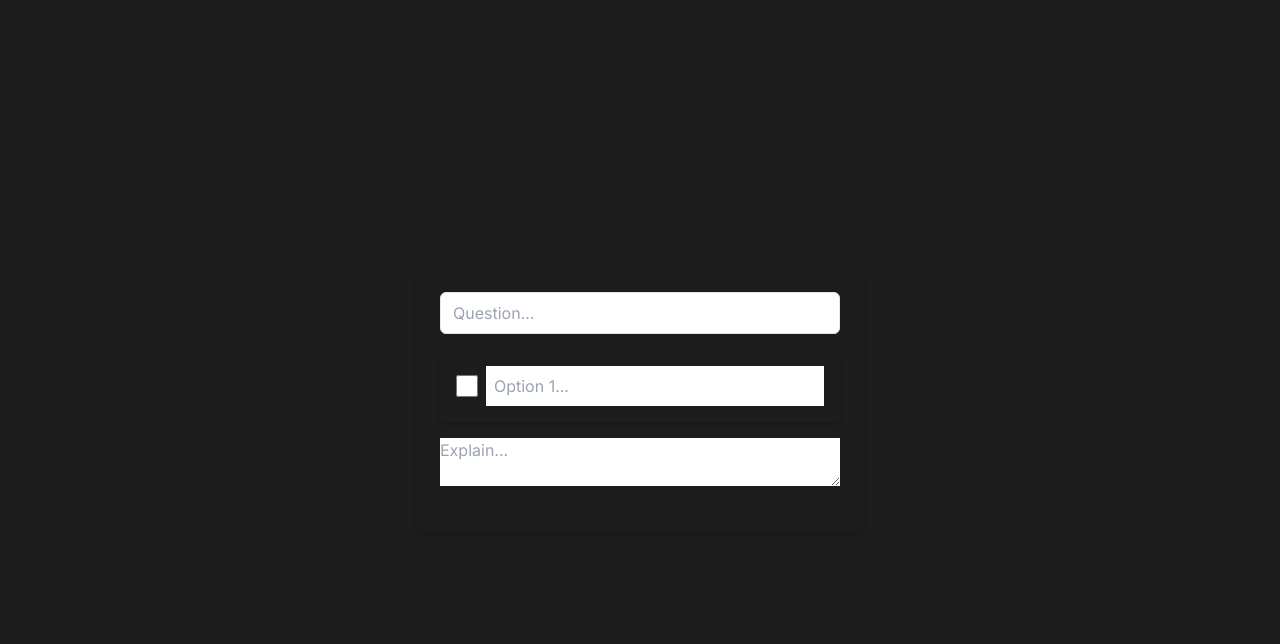
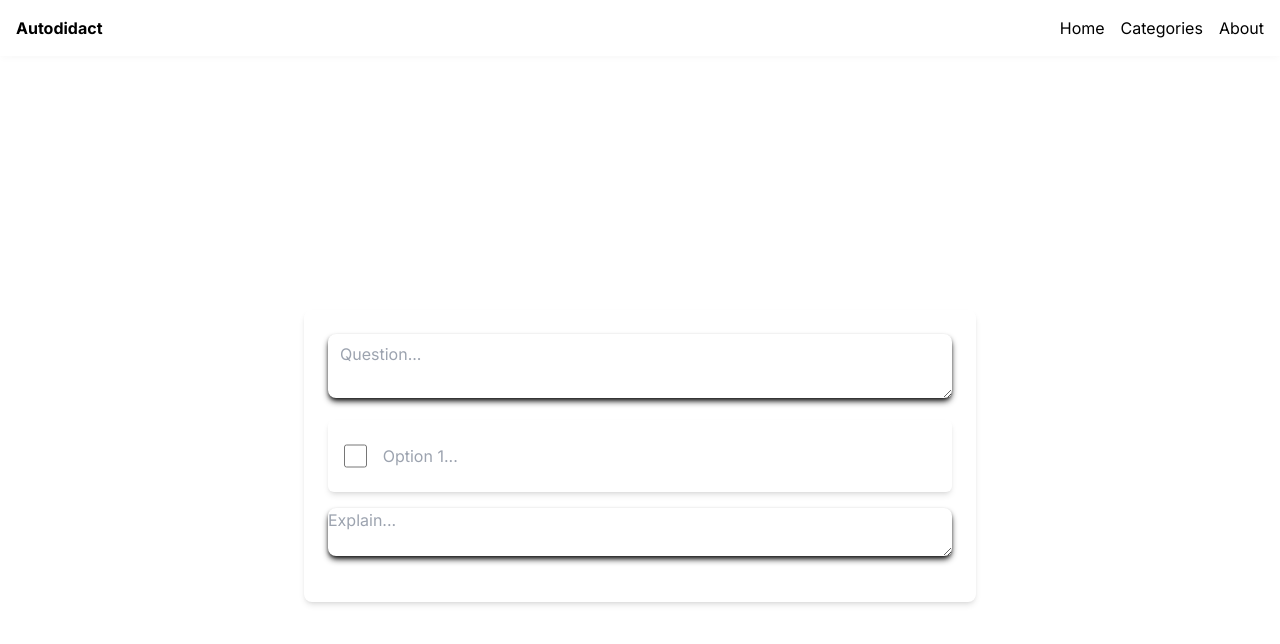
Before and after one commit to san-poon/nexus-adept, a Next.js app: page /quiz/mcqs/createMCQs in a window 1280 px wide. Shown: the top 644 px of the page. Built offline with nearby package versions, Linux system fonts and the light colour scheme.

Commit message:
Add Header component

```diff
--- /dev/null
+++ b/app/Header.tsx
@@ -0,0 +1,26 @@
+import Link from "next/link";
+
+export default function Header() {
+    return (
+        <header className="p-4 shadow-md dark:shadow-neutral-950 shadow-neutral-50">
+            <div className="container mx-auto flex items-center justify-between">
+                {/* Logo */}
+                <div className="font-bold">
+                    Autodidact
+                </div>
+                {/* Navigation Links */}
+                <nav className="hidden md:flex space-x-4">
+                    <Link href="#" className="">Home</Link>
+                    <Link href="#" className="">Categories</Link>
+                    <Link href="#" className="">About</Link>
+                </nav>
+
+                {/* Mobile menu button */}
+                <div className="md:hidden">
+
+                </div>
+
+            </div>
+        </header>
+    )
+}
--- a/app/components/Button.tsx
+++ b/app/components/Button.tsx
@@ -10,7 +10,7 @@ export default function Button({ children, onClick, ...rest }: ButtonProps) {
         <button
             {...rest}
             onClick={onClick}
-            className="bg-blue-500 hover:bg-blue-700 text-white font-bold py-2 px-4 rounded focus:outline-none focus:shadow-outline transform transition hover:scale-105 duration-300 ease-in-out"
+        // className="bg-blue-500 hover:bg-blue-700 text-white font-bold py-2 px-4 rounded focus:outline-none focus:shadow-outline transform transition hover:scale-105 duration-300 ease-in-out"
         >{children}</button>
     )
 }
--- a/app/globals.css
+++ b/app/globals.css
@@ -4,27 +4,23 @@
 
 :root {
     --foreground-color: #000000;
-    /* Black */
+    --background-color: #ffffff;
     --background-start-color: #d6dbdc;
-    /* Light Gray */
     --background-end-color: #ffffff;
-    /* White */
 }
 
 @media (prefers-color-scheme: dark) {
     :root {
-        /* White */
         --foreground-color: #ffffff;
-        /* Dark Gray - more vibrant */
+        --background-color: #1d1d1d;
         --background-start-color: #202020;
-        /* Darker Gray - more vibrant */
         --background-end-color: #202020;
     }
 }
 
 body {
     color: var(--foreground-color);
-    background: #1d1d1d;
+    background: var(--background-color);
     /* background: linear-gradient(to bottom,
             transparent,
             var(--background-end-color)) var(--background-start-color); */
--- a/app/layout.tsx
+++ b/app/layout.tsx
@@ -1,6 +1,7 @@
 import type { Metadata } from 'next';
 import { Inter } from 'next/font/google';
 import './globals.css';
+import Header from './Header';
 
 const inter = Inter({ subsets: ['latin'] });
 
@@ -16,8 +17,10 @@ export default function RootLayout({
 }) {
   return (
     <html lang="en">
-      <body className={inter.className}>
+      <body className={`${inter.className}`}>
+        <Header />
         {children}
+        <footer></footer>
       </body>
     </html>
   );
--- a/app/page.tsx
+++ b/app/page.tsx
@@ -1,3 +1,4 @@
+'use client';
 import Link from 'next/link';
 export default function Home() {
   return (
@@ -9,7 +10,7 @@ export default function Home() {
         <div className="p-4 text-center lg:col-span-3">
           <div className="flex flex-col m-2">
             <div className="rounded-md my-4 py-4"><Link href="/quiz/mcqs/playMCQs" title="Play Javascript quizzes">Play Quiz</Link></div>
-            <div className="rounded-md my-4 py-4"><Link href="/quiz/mcqs/createMCQs title" title="Create quiz, play and learn">Create Quiz</Link></div>
+            <div className="rounded-md my-4 py-4"><Link href="/quiz/mcqs/createMCQs" title="Create quiz, play and learn">Create Quiz</Link></div>
           </div>
         </div>
         <div className="p-4 text-center hidden lg:block">
--- a/app/quiz/mcqs/createMCQs/layout.tsx
+++ b/app/quiz/mcqs/createMCQs/layout.tsx
@@ -1,10 +1,10 @@
 
 export default function Layout({ children }: { children: React.ReactNode }) {
     return (
-        <div className="min-h-screen flex flex-col justify-center items-center dark:bg-slate-900">
-            <div className="max-w-md w-full p-6 rounded-lg shadow-md dark:bg-slate-800">
+        <main className="min-h-screen flex flex-col justify-center items-center dark:bg-inherit">
+            <div className="max-w-2xl w-full p-6 rounded-lg shadow-md dark:bg-neutral-800">
                 {children}
             </div>
-        </div>
+        </main>
     )
 }
--- a/app/quiz/mcqs/createMCQs/ui/explanations.tsx
+++ b/app/quiz/mcqs/createMCQs/ui/explanations.tsx
@@ -11,7 +11,8 @@ export default function ExplanationInput() {
 
     return (
         <div className="mb-4">
-            <textarea className="w-full h-auto dark:text-slate-200 dark:bg-slate-900"
+            <textarea
+                className="w-full min-h-fit dark:bg-inherit shadow-md shadow-neutral-900 focus:outline-none rounded-lg"
                 placeholder="Explain..."
                 value={explanationText}
                 onChange={handleTextChange}
--- a/app/quiz/mcqs/createMCQs/ui/option.tsx
+++ b/app/quiz/mcqs/createMCQs/ui/option.tsx
@@ -21,7 +21,7 @@ export default function OptionInput({ optionNumber }: OptionInputProps): JSX.Ele
     return (
         <div className="mb-4 flex items-center p-4 rounded-md shadow-md">
             <input
-                className="form-checkbox h-6 w-6 text-indigo-600"
+                className="form-checkbox h-6 w-6 rounded-full"
                 type="checkbox"
                 checked={isCorrect}
                 onChange={handleCorrectnessChange}
--- a/app/quiz/mcqs/createMCQs/ui/question.tsx
+++ b/app/quiz/mcqs/createMCQs/ui/question.tsx
@@ -11,9 +11,8 @@ export default function QuestionInput() {
 
     return (
         <div className="mb-4">
-            <input
-                type="text"
-                className="w-full py-2 px-3 border rounded-md shadow-sm focus:outline-none focus:ring focus:border-blue-300 dark:text-slate-200 dark:bg-slate-900"
+            <textarea
+                className="w-full min-h-fit py-2 px-3 rounded-lg shadow-neutral-900 shadow-md focus:outline-none dark:bg-inherit"
                 placeholder="Question..."
                 value={questionText}
                 onChange={handleQuestionChange}
```
Also changed, not shown: app/Footer.tsx (added).
